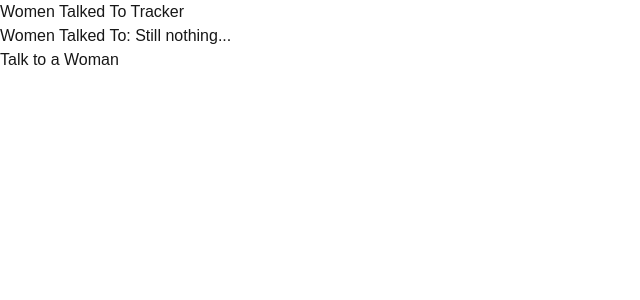
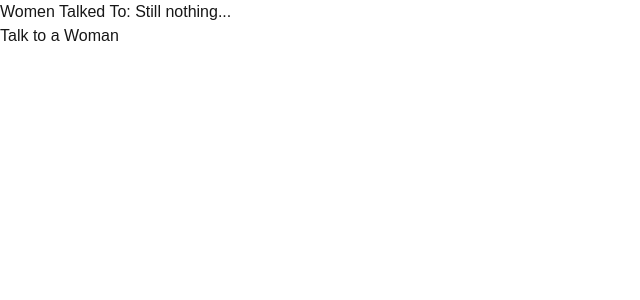
Before and after one commit to mohswell/minitify-demo, a Next.js app: page /christmas in a window 1280 px wide. Shown: the top 300 px of the page, without its empty margins (0-640 px from the left). Built offline with nearby package versions, Linux system fonts and the light colour scheme.

Commit message:
style: update layout and button styling in Holiday component

```diff
--- a/src/app/christmas/page.tsx
+++ b/src/app/christmas/page.tsx
@@ -13,10 +13,9 @@ export default function Holiday() {
   };
 
   return (
-    <div>
-      <h1>Women Talked To Tracker</h1>
+    <div className="items-center justify-start">
       <h2>Women Talked To: {womenTalkedTo ?? "Still nothing..."}</h2>
-      <button onClick={handleTalkToWomen}>Talk to a Woman</button>
+      <button className="dark:bg-dark dark:text-white" onClick={handleTalkToWomen}>Talk to a Woman</button>
     </div>
   );
 }
```
